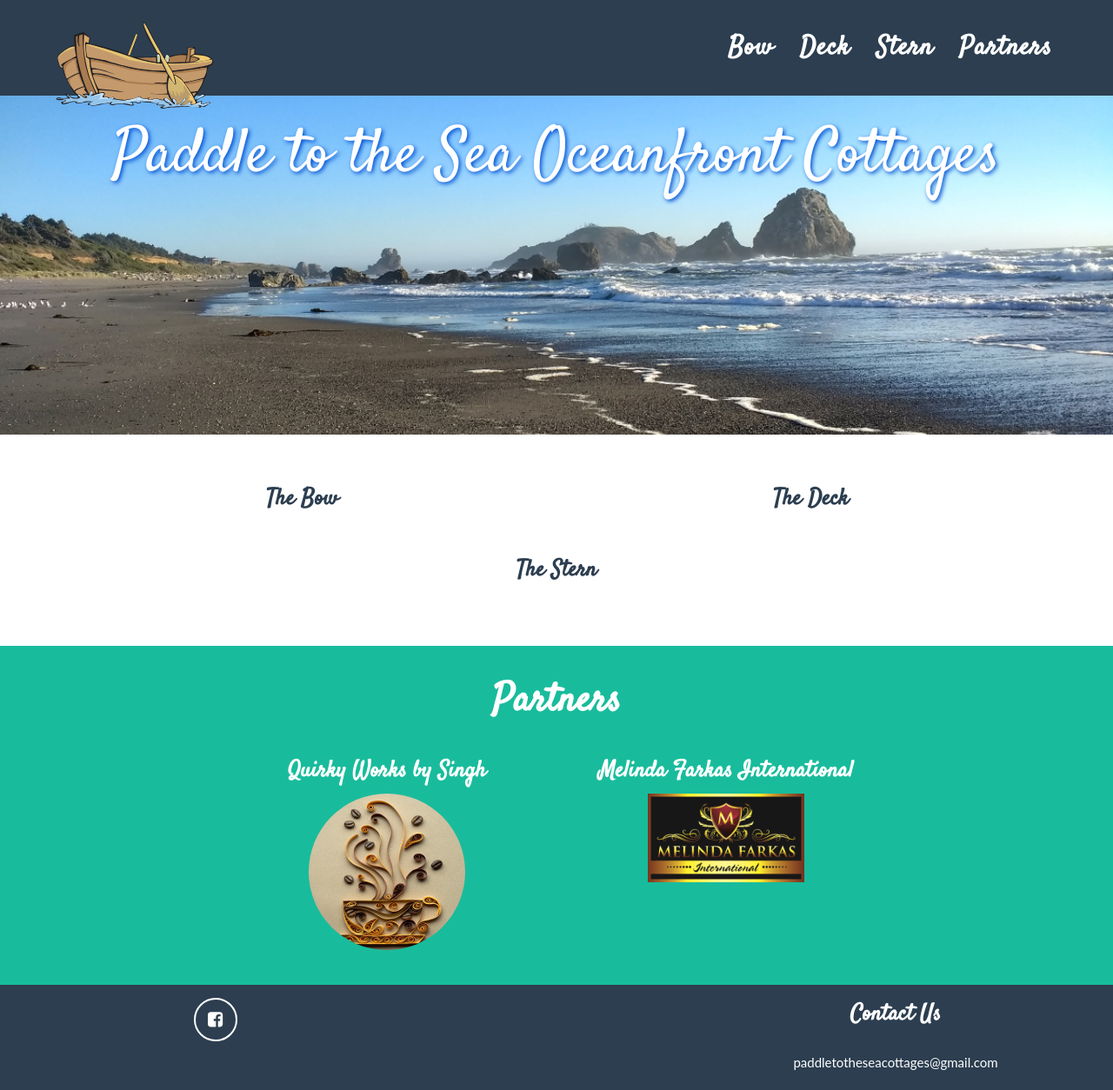
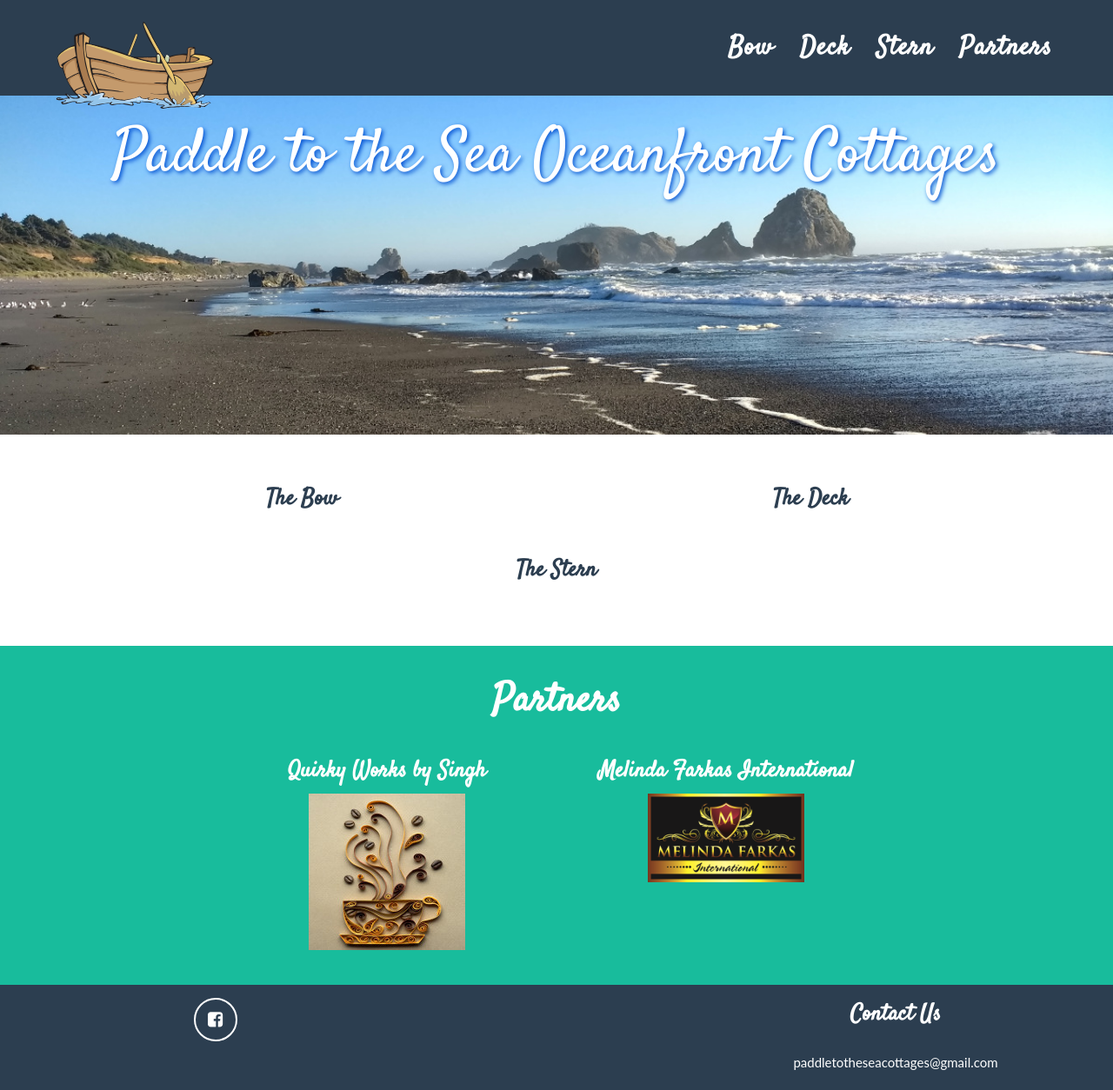
Before and after one commit to ilooner/paddletotheseasite, a Jekyll site: the page built from site/index.html, in a window 1280 px wide and 1254 px high. Shown: the whole window at 87% size. Built offline with Jekyll 4.4.1, drawn with Linux system fonts in a browser that asks for light colours; a script that is not in the unit is left out.

Commit message:
- Made Quirky works by singh square.

```diff
--- a/site/_includes/partners.html
+++ b/site/_includes/partners.html
@@ -19,8 +19,7 @@
                         <a href="https://www.etsy.com/shop/QuirkyWorksBySingh">
                         <img src="{{ '/assets/images/etsyearrings.jpg' | relative_url }}"
                              width="50%"
-                             class="partnericon"
-                             style="border-radius: 50%;">
+                             class="partnericon">
                         </a>
                     </center>
                 </div>
```
